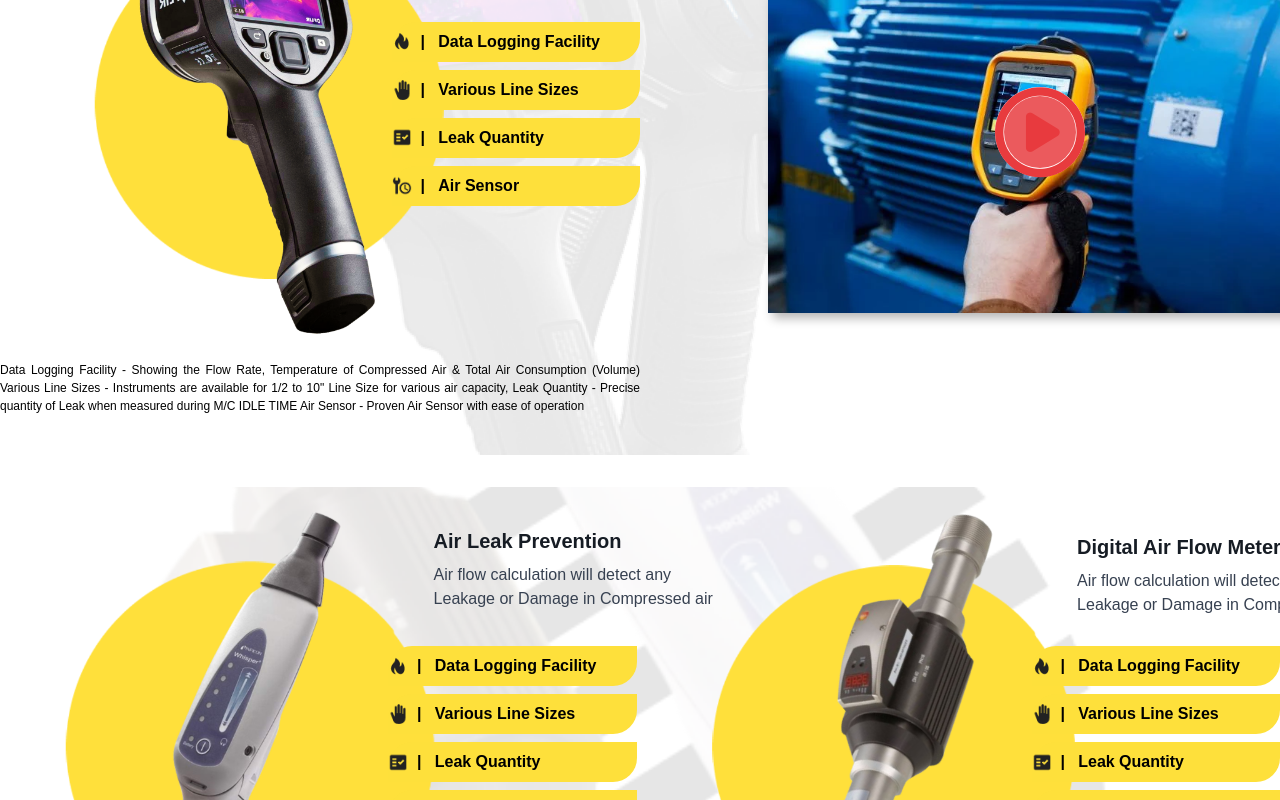
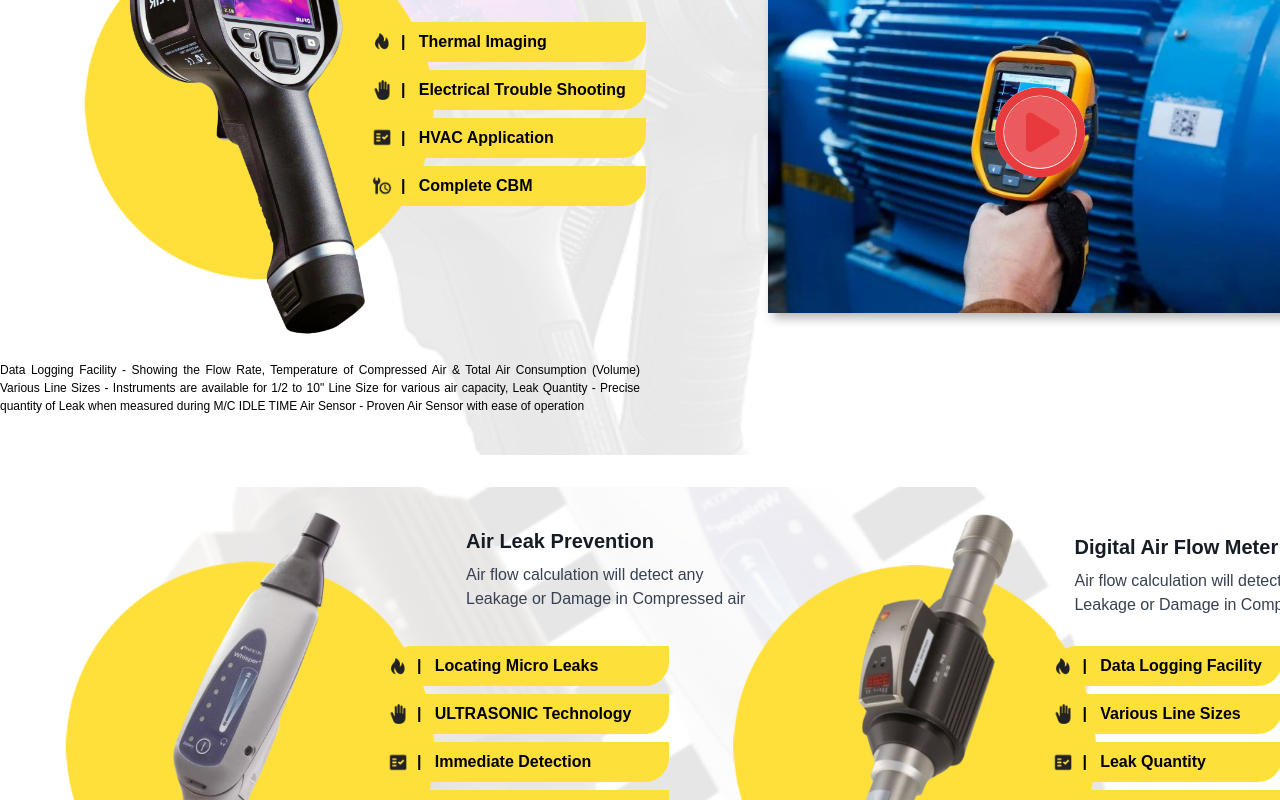
Before and after one commit to ayon178/product-showcase-v3, a Next.js app: page / in a window 1280 px wide. Shown: the part 3140-3940 px from the top of the page. Built offline with nearby package versions, Linux system fonts and the light colour scheme; sample sign-in values are in the browser's storage.

Commit message:
Text solved

```diff
--- a/src/app/globals.css
+++ b/src/app/globals.css
@@ -189,3 +189,7 @@ body {
 .real_shadow {
   box-shadow: 5px 5px 10px rgba(0, 0, 0, 0.3);
 }
+
+.no_wrap {
+  white-space: nowrap;
+}
--- a/src/components/specification/Specification.js
+++ b/src/components/specification/Specification.js
@@ -11,6 +11,44 @@ import iconTwo from '../../assets/spec/icon_2.png'
 import iconThree from '../../assets/spec/icon_3.png'
 import iconFour from '../../assets/spec/icon_4.png'
 import VideoPlayer from '../shared/VideoPlayer'
+
+const topPartData = [
+  {
+    icon: iconOne,
+    title: 'Thermal Imaging ',
+  },
+  {
+    icon: iconTwo,
+    title: 'Electrical Trouble Shooting',
+  },
+  {
+    icon: iconThree,
+    title: 'HVAC Application',
+  },
+  {
+    icon: iconFour,
+    title: 'Complete CBM',
+  },
+]
+
+const leftPartData = [
+  {
+    icon: iconOne,
+    title: 'Locating Micro Leaks',
+  },
+  {
+    icon: iconTwo,
+    title: 'ULTRASONIC Technology',
+  },
+  {
+    icon: iconThree,
+    title: 'Immediate Detection',
+  },
+  {
+    icon: iconFour,
+    title: 'Precise Location of Air Leak',
+  },
+]
 
 const iconData = [
   {
@@ -58,13 +96,13 @@ const Specification = () => {
               </p>
             </div>
             <div className="-ml-32">
-              {iconData.map((data, index) => (
+              {topPartData.map((data, index) => (
                 <div
                   key={index}
                   className="flex items-center bg-[#FEE03B] py-2 pr-10 left_top_right_bottom_radius_big my-2"
                 >
                   <Image src={data.icon} alt="icon" width={20} height={20} />{' '}
-                  <h1 className=" font-semibold ">
+                  <h1 className=" font-semibold no_wrap">
                     &nbsp;&nbsp;| &nbsp;&nbsp;{data.title}
                   </h1>
                 </div>
@@ -109,13 +147,13 @@ const Specification = () => {
             </p>
           </div>
           <div className="-ml-28">
-            {iconData.map((data, index) => (
+            {leftPartData.map((data, index) => (
               <div
                 key={index}
                 className="flex items-center bg-[#FEE03B] py-2 pr-10 left_top_right_bottom_radius_big my-2"
               >
                 <Image src={data.icon} alt="icon" width={20} height={20} />{' '}
-                <h1 className=" font-semibold ">
+                <h1 className=" font-semibold no_wrap">
                   &nbsp;&nbsp;| &nbsp;&nbsp;{data.title}
                 </h1>
               </div>
@@ -147,7 +185,7 @@ const Specification = () => {
                 className="flex items-center bg-[#FEE03B] py-2 pr-10 left_top_right_bottom_radius_big my-2"
               >
                 <Image src={data.icon} alt="icon" width={20} height={20} />{' '}
-                <h1 className=" font-semibold ">
+                <h1 className=" font-semibold no_wrap">
                   &nbsp;&nbsp;| &nbsp;&nbsp;{data.title}
                 </h1>
               </div>
```
